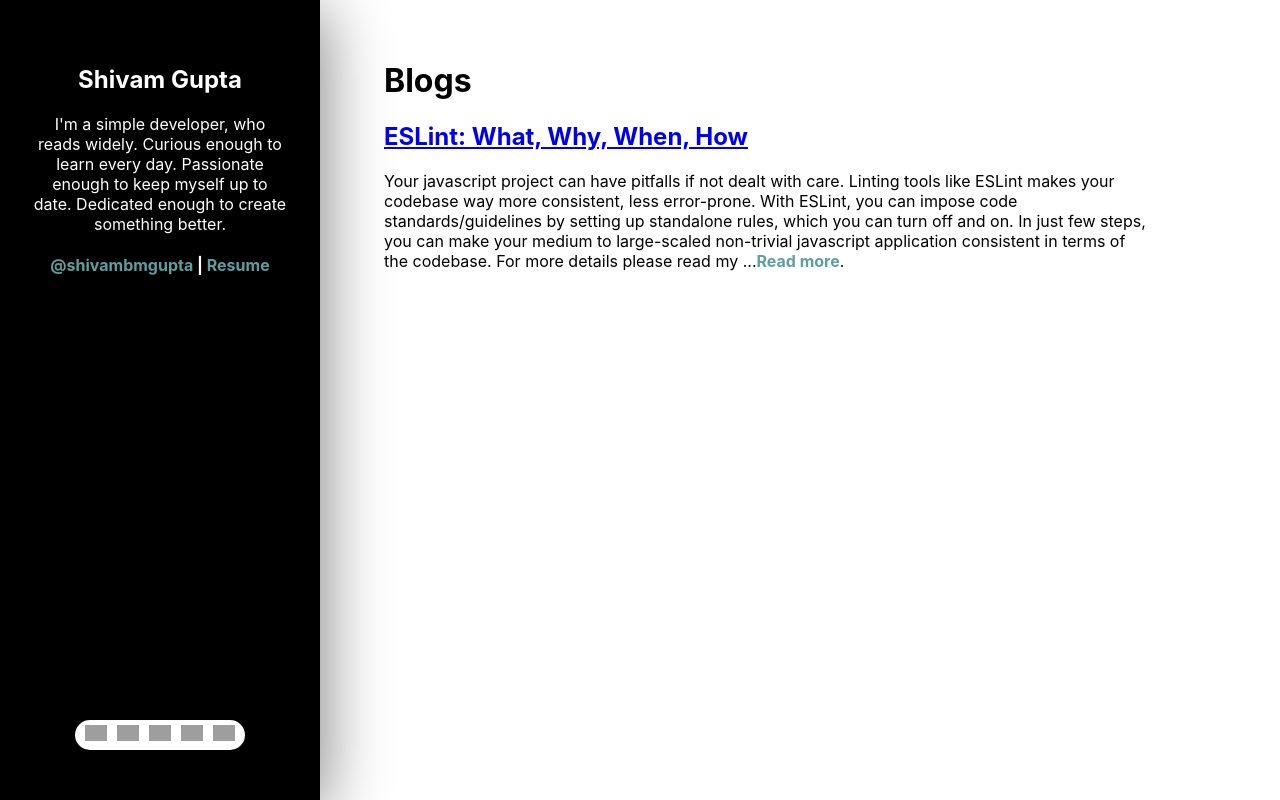
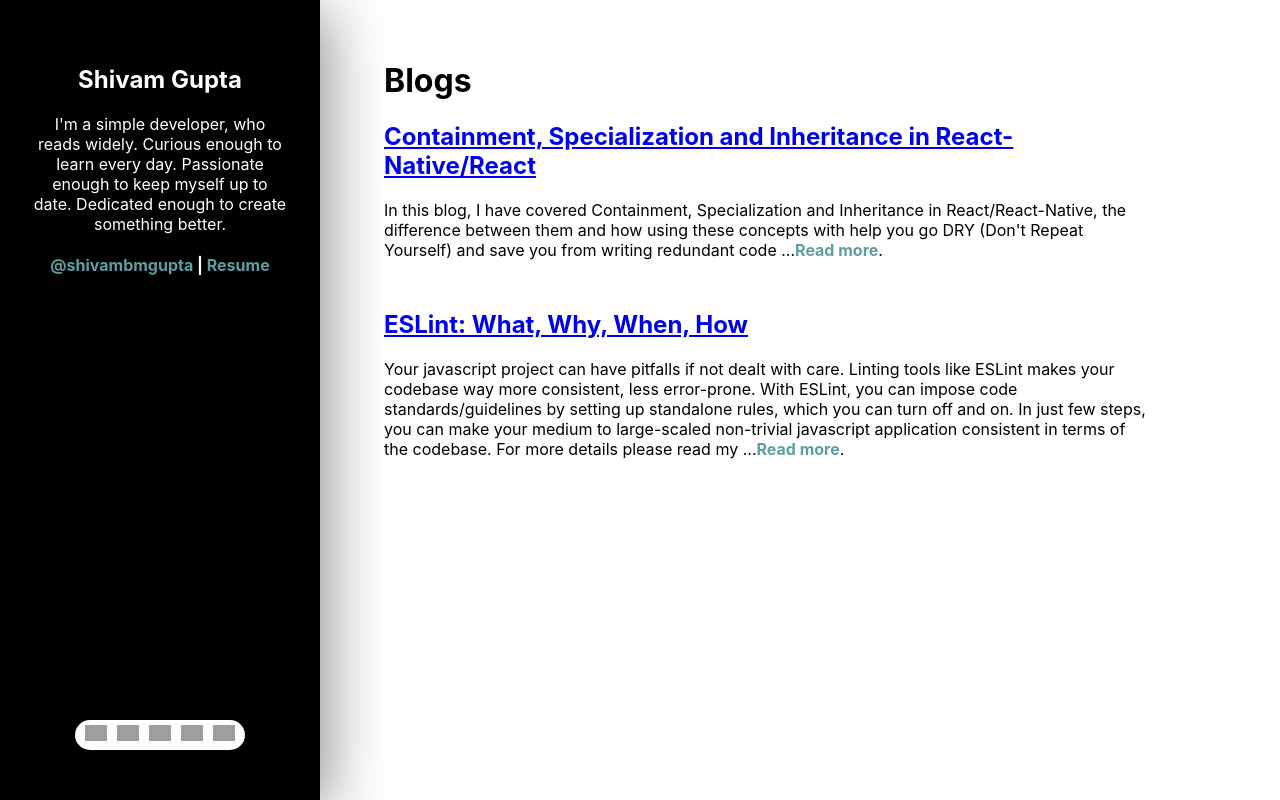
Before and after one commit to shivambmgupta/mvp-website, a React (Create React App) app: page / in a window 1280 px wide. Built offline with nearby package versions, Linux system fonts and the light colour scheme; grey boxes are pictures that could not be loaded.

Commit message:
Dev: Blog 2 | Fix: Link in next tab

```diff
--- a/src/components/Blog/index.js
+++ b/src/components/Blog/index.js
@@ -4,8 +4,8 @@ import styles from './style.module.css';
 const Blog = ({ blog }) => {
     return (
         <div className={styles.wrapper}>
-           <a href={blog.url}><h2>{blog.heading}</h2></a>
-           <p>{blog.content} ...<b><a className={styles.customLink} href={blog.url}>Read more</a></b>.</p>
+           <a href={blog.url} target="_blank" rel="noreferrer noopener"><h2>{blog.heading}</h2></a>
+           <p>{blog.content}...<b><a className={styles.customLink} href={blog.url} target="_blank" rel="noreferrer noopener">Read more</a></b>.</p>
         </div>
     );
 }
--- a/src/components/Developer/index.js
+++ b/src/components/Developer/index.js
@@ -11,7 +11,7 @@ const AboutDeveloper = () => {
                 <p>{Developer.ABOUT}</p>
                 <div>
                     <h4>
-                        <a className={styles.customLink} href={Links.Developer.mailTo}>{Developer.USERNAME}</a> | <a className={styles.customLink} href={Links.Developer.resume}>Resume</a>
+                        <a className={styles.customLink} href={Links.Developer.mailTo} target="_blank" rel="noopener noreferrer">{Developer.USERNAME}</a> | <a className={styles.customLink} href={Links.Developer.resume} target="_blank" rel="noopener noreferrer">Resume</a>
                     </h4>
                 </div>
             </div>
@@ -20,7 +20,7 @@ const AboutDeveloper = () => {
                     {
                         Links.Developer.social_medias.map(social_media => {
                             return (
-                                <a className={styles.stdMargin} key={social_media.url} href={social_media.url}>
+                                <a className={styles.stdMargin} key={social_media.url} href={social_media.url} target="_blank" rel="noopener noreferrer">
                                     <img alt={social_media.description} style={{ color: 'white' }} width="22px" src={social_media.icon} />
                                 </a>
                             )
--- a/src/constants/constants.js
+++ b/src/constants/constants.js
@@ -7,10 +7,16 @@ export const Developer = {
 
 export const Blogs = [
     {
+        heading: 'Containment, Specialization and Inheritance in React-Native/React',
+        content: `In this blog, I have covered Containment, Specialization and Inheritance in React/React-Native, the difference between them and how using these concepts with help you go DRY (Don't Repeat Yourself) and save you from writing redundant code `,
+        url: ` https://shivambmgupta.medium.com/containment-specialization-and-inheritance-in-react-native-react-8fffaf789b94`,
+        key: 0
+    },
+    {
         heading: 'ESLint: What, Why, When, How',
         content: `Your javascript project can have pitfalls if not dealt with care. Linting tools like ESLint makes your codebase way more consistent, less error-prone. With ESLint, you can impose code standards/guidelines by setting up standalone rules, which you can turn off and on. In just few steps, you can make your medium to large-scaled non-trivial javascript application consistent in terms of the codebase. For more details please read my `,
         url: `https://shivambmgupta.medium.com/eslint-what-why-when-how-7353a10e65c5`,
-        key: 0
+        key: 1
     }
 ];
 
```
